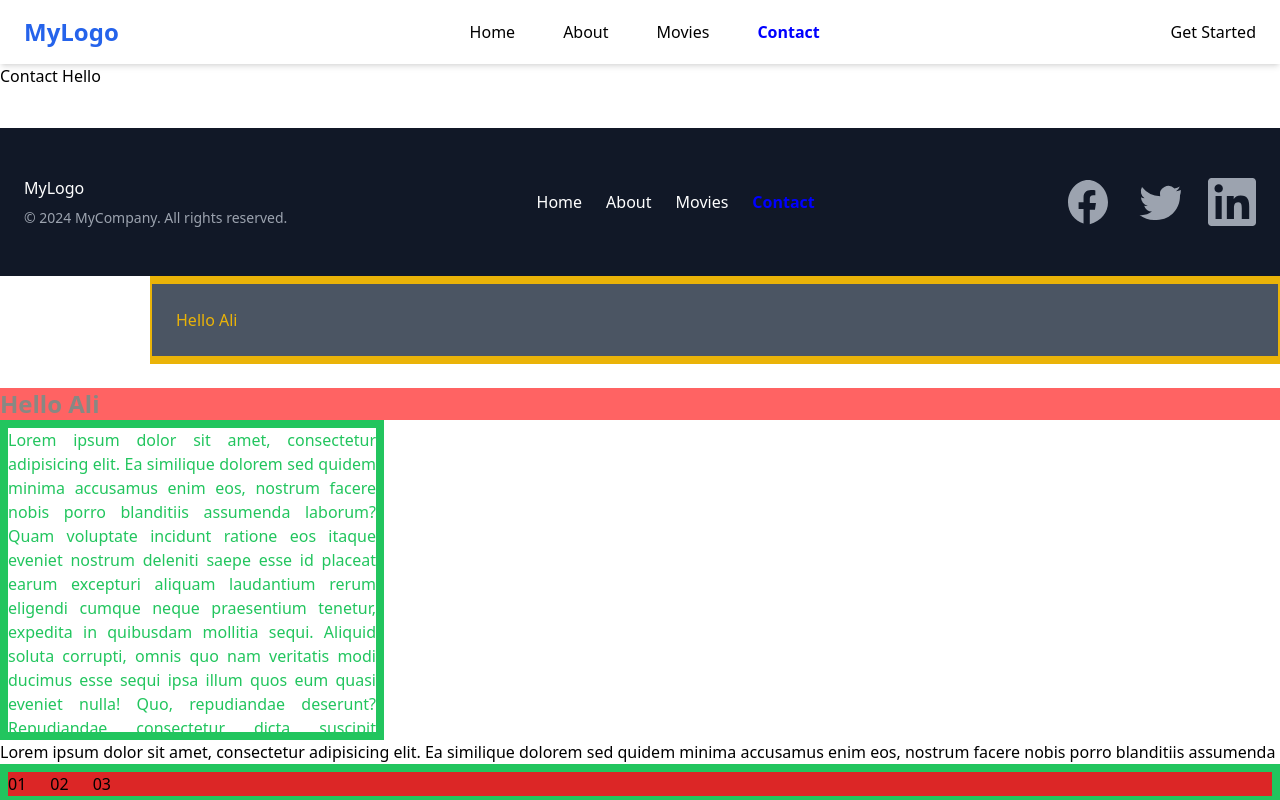
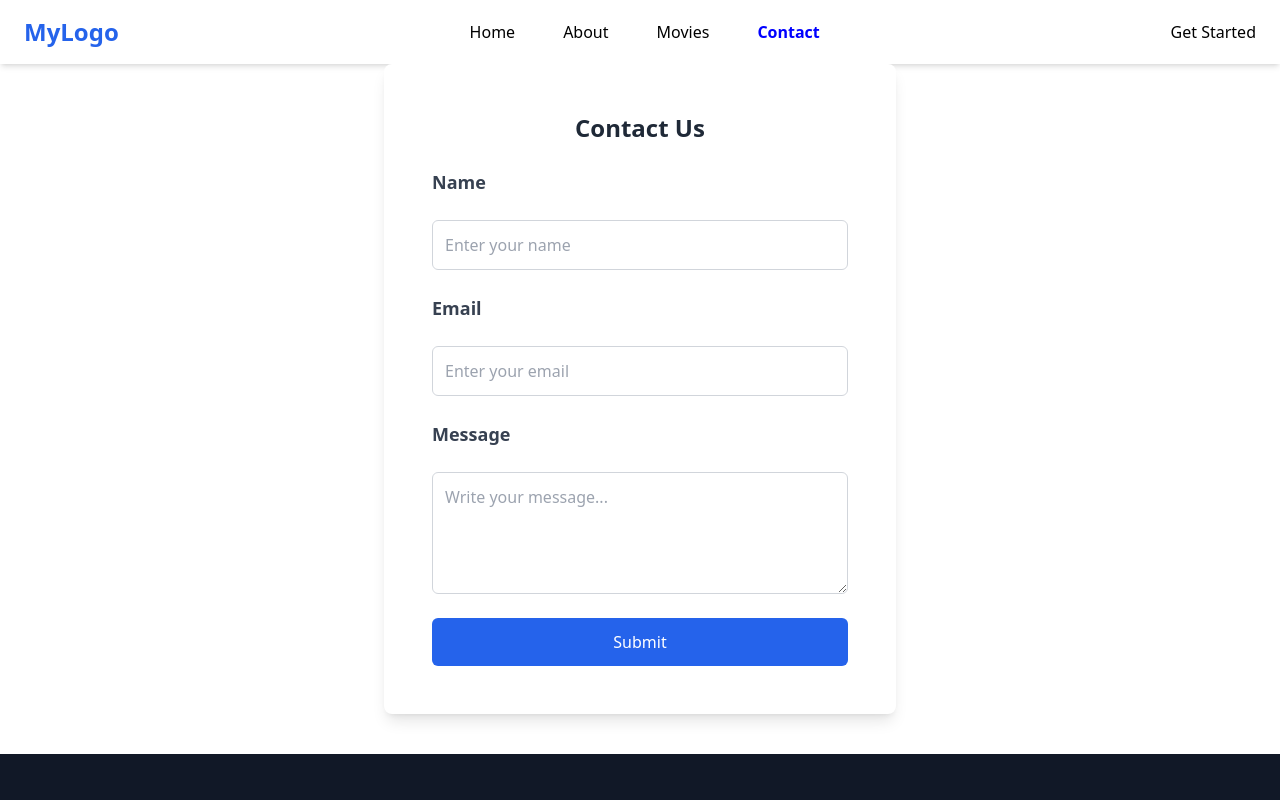
Before and after one commit to syedaliraza78/Movie-Tailwind-Project, a React (Vite) app: page /contact in a window 1280 px wide. Shown: the top 800 px of the page. Built offline with nearby package versions, Linux system fonts and the light colour scheme.

Commit message:
Add the contact page inside the movie porject and passing the data into the backend through api

```diff
--- a/src/App.jsx
+++ b/src/App.jsx
@@ -13,6 +13,7 @@ import { Errorhandling } from "./Components/ErrorHandling";
 import { Apifetch } from "./assets/Api/MoviesApi";
 import { MovieDetail } from "./assets/Api/MovieDetailBtn";
 import { Getmoviedetails } from "./assets/Api/Getmoviedetails";
+import { GetFormData } from "./assets/Pages/Contact";
 const App = () => {
   const router = createBrowserRouter([
     {
@@ -28,6 +29,7 @@ const App = () => {
         {
           path: "/contact",
           element: <Contact />,
+          action: GetFormData,
         },
         {
           path: "/movies",
--- a/src/assets/Pages/Contact.jsx
+++ b/src/assets/Pages/Contact.jsx
@@ -1,7 +1,78 @@
+import { Form, useNavigate } from "react-router-dom";
+
+// Function to handle form submission and send data to the backend
+export const GetFormData = async ({ request }) => {
+  try {
+    const formData = await request.formData();
+    const data = Object.fromEntries(formData.entries());
+
+    console.log("Form Data:", data);
+
+    // Sending form data to the backend
+    const response = await fetch("http://localhost:5000/api/contact", {
+      method: "POST",
+      headers: { "Content-Type": "application/json" },
+      body: JSON.stringify(data),
+    });
+
+    const result = await response.json();
+    console.log("Server Response:", result);
+
+    if (!response.ok) {
+      throw new Error(result.message || "Something went wrong!");
+    }
+
+    return result; // Returning response for further handling
+  } catch (error) {
+    console.error("Error submitting form:", error);
+    return { error: error.message };
+  }
+};
+
 export const Contact = () => {
+  const navigate = useNavigate();
+
   return (
-    <div>
-      <h1> Contact Hello</h1>
+    <div className="max-w-lg mx-auto p-6 bg-white shadow-lg rounded-lg">
+      <h2 className="text-2xl font-bold text-center text-gray-800 mb-4">
+        Contact Us
+      </h2>
+
+      <Form method="POST" action="/contact" className="flex flex-col space-y-4">
+        <label className="text-lg font-semibold text-gray-700">Name</label>
+        <input
+          type="text"
+          name="name"
+          placeholder="Enter your name"
+          className="p-2 border border-gray-300 rounded-md focus:outline-none focus:ring-2 focus:ring-blue-500"
+          required
+        />
+
+        <label className="text-lg font-semibold text-gray-700">Email</label>
+        <input
+          type="email"
+          name="email"
+          placeholder="Enter your email"
+          className="p-2 border border-gray-300 rounded-md focus:outline-none focus:ring-2 focus:ring-blue-500"
+          required
+        />
+
+        <label className="text-lg font-semibold text-gray-700">Message</label>
+        <textarea
+          name="message"
+          placeholder="Write your message..."
+          className="p-2 border border-gray-300 rounded-md focus:outline-none focus:ring-2 focus:ring-blue-500"
+          rows="4"
+          required
+        ></textarea>
+
+        <button
+          type="submit"
+          className="bg-blue-600 text-white py-2 px-4 rounded-md hover:bg-blue-700 transition"
+        >
+          Submit
+        </button>
+      </Form>
     </div>
   );
 };
```
